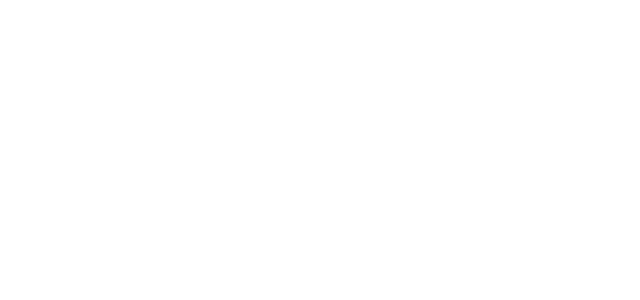
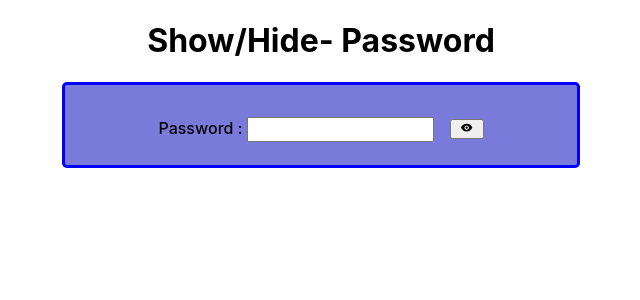
Before and after one commit to SanjuXepiar/react-practice1, a React (Create React App) app: page /showhide in a window 1280 px wide. Before the commit this address had no page. Shown: the top 300 px of the page, without its empty margins (319-959 px from the left). Built offline with nearby package versions, Linux system fonts and the light colour scheme.

Commit message:
show/hide password

```diff
--- a/package.json
+++ b/package.json
@@ -8,6 +8,7 @@
     "@testing-library/user-event": "^13.5.0",
     "react": "^18.2.0",
     "react-dom": "^18.2.0",
+    "react-icons": "^4.11.0",
     "react-router-dom": "^6.16.0",
     "react-scripts": "5.0.1",
     "web-vitals": "^2.1.4"
--- a/src/App.js
+++ b/src/App.js
@@ -5,6 +5,7 @@
 import Password from "./PasswordMatch/Password";
 import Alphanumeric from "./AlphanumericPassword/Alphanumeric";
 import Disable from "./DisableSubmit/Disable";
+import ShowHide from "./ShowPassword/ShowHide";
 import Home from "./Home/Home";
 function App() {
   return (
@@ -16,6 +17,7 @@
         <Route path="/password" element={<Password />} />
         <Route path="/alphanumeric" element={<Alphanumeric />} />
         <Route path="/disable" element={<Disable />} />
+        <Route path="/showhide" element={<ShowHide />} />
       </Routes>
     </div>
   );
--- a/src/Home/Home.js
+++ b/src/Home/Home.js
@@ -20,6 +20,9 @@
         <Link to="/disable">
           <h4>Disable-Submit</h4>
         </Link>
+        <Link to="/showhide">
+          <h4>Show/Hide Password Button</h4>
+        </Link>
       </section>
     </div>
   );
--- /dev/null
+++ b/src/ShowPassword/ShowHide.js
@@ -0,0 +1,49 @@
+import React from "react";
+import "./ShowHide.css";
+import { useState } from "react";
+import { BiSolidShow, BiSolidHide } from "react-icons/bi";
+const ShowHide = () => {
+  const [show, setShow] = useState(false);
+  //
+  const handleShowHide = (e) => {
+    e.preventDefault();
+    setShow(!show);
+  };
+  return (
+    <div>
+      <h1>Show/Hide- Password</h1>
+      <form onSubmit={handleShowHide}>
+        <div
+          style={{
+            width: "40vw",
+            minHeight: "5rem",
+            background: " rgb(122, 122, 219)",
+            margin: "0 auto",
+            border: ".2rem solid blue",
+            borderRadius: ".3rem",
+          }}
+        >
+          <label htmlFor="password" style={{ fontWeight: "500" }}>
+            Password :{" "}
+          </label>
+          <input
+            type={show ? "text" : "password"}
+            onChange={(e) => e.target.value}
+            style={{ marginTop: "2rem", padding: ".2rem" }}
+          />
+          <button
+            type="submit"
+            style={{
+              marginLeft: "1rem",
+              padding: "0 .5rem",
+            }}
+          >
+            {show ? <BiSolidHide /> : <BiSolidShow />}
+          </button>
+        </div>
+      </form>
+    </div>
+  );
+};
+
+export default ShowHide;
```
Also changed, not shown: src/ShowPassword/ShowHide.css (added), 1 other file (tests, documents, lock files or other folders).
